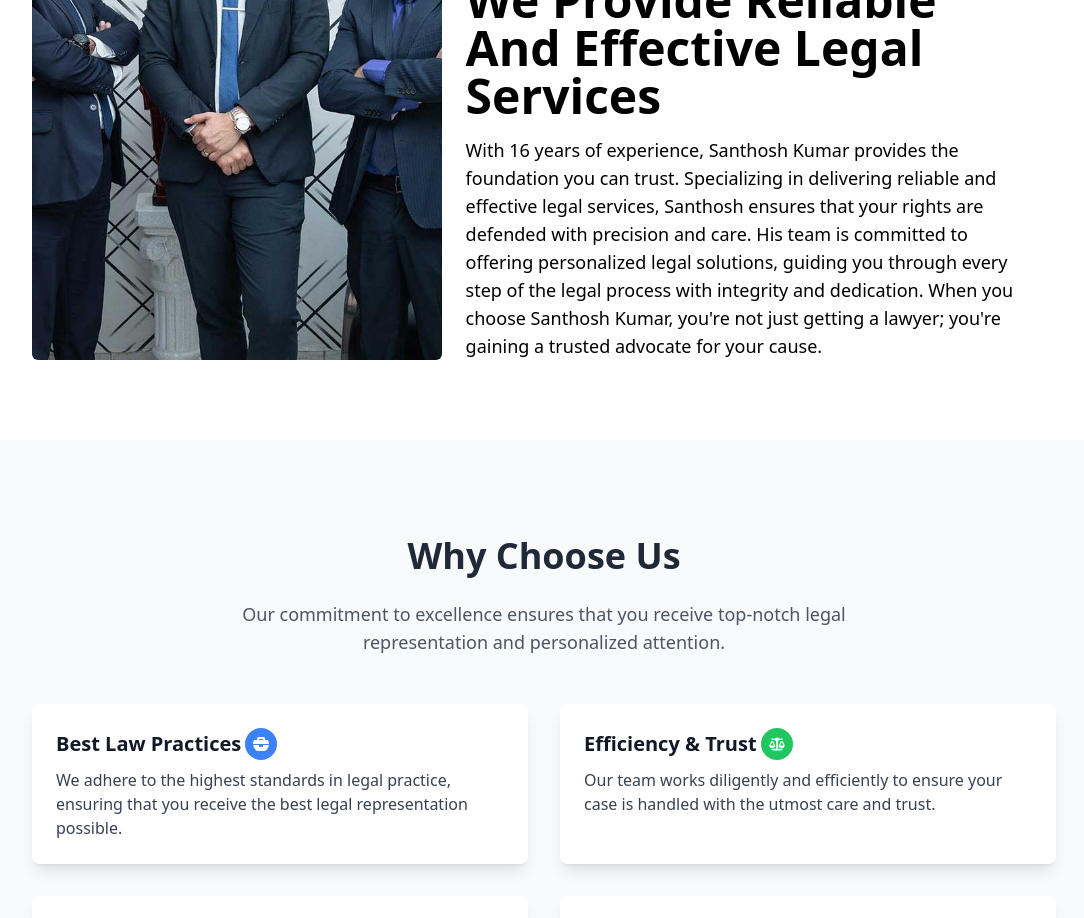
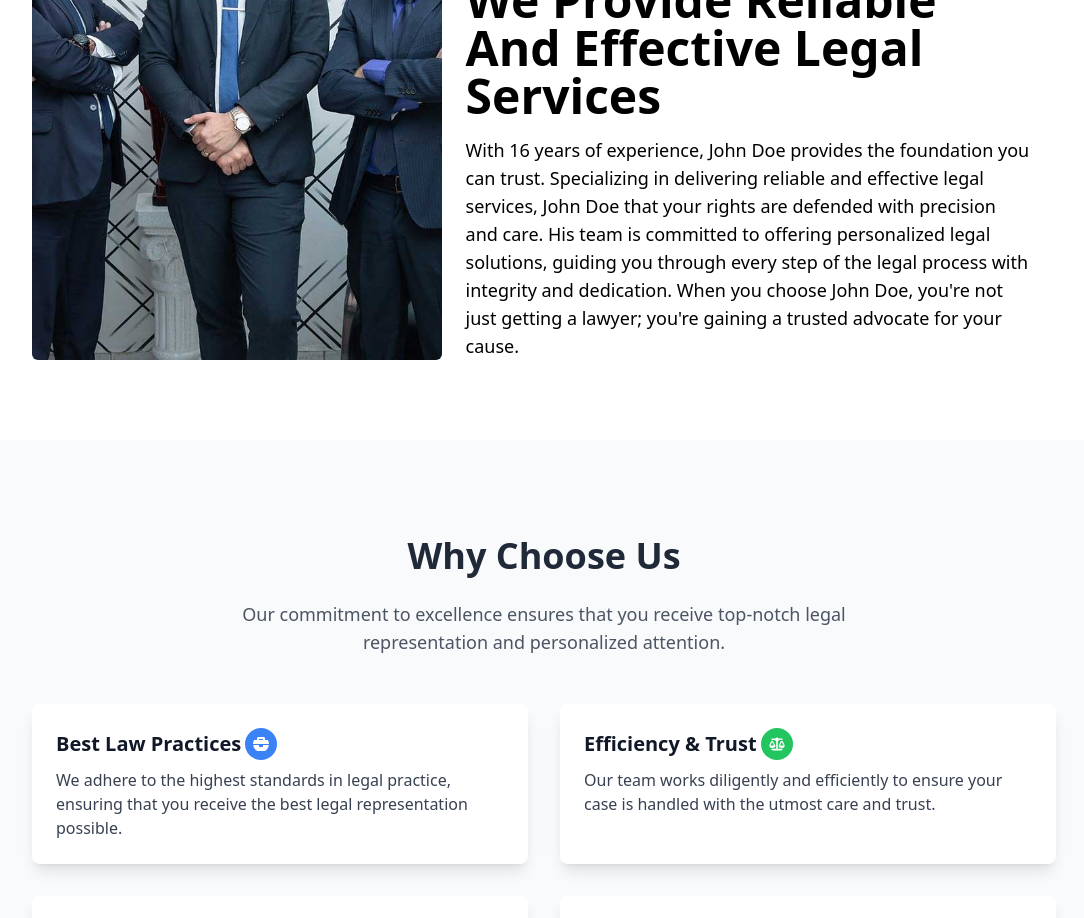
Before and after one commit to bhanudova02/lawyer-portfolio, a React (Vite) app: page / in a window 1280 px wide. Shown: the part 1060-1978 px from the top of the page, without its empty margins (96-1180 px from the left). Built offline with nearby package versions, Linux system fonts and the light colour scheme.

Commit message:
all old changes done

```diff
--- a/src/components/Experience.jsx
+++ b/src/components/Experience.jsx
@@ -21,7 +21,7 @@ export default function Experience() {
                                 <h6 data-aos="fade-up" data-aos-delay="600" className="font-semibold text-2xl">Learn About Us</h6>
                                 <h2 data-aos="fade-up" data-aos-delay="800" className="text-3xl md:text-5xl font-bold mt-1">We Provide Reliable And Effective Legal Services</h2>
                                 <p data-aos="fade-up" data-aos-delay="1000" className="text-lg mt-4">
-                                    With 16 years of experience, Santhosh Kumar provides the foundation you can trust. Specializing in delivering reliable and effective legal services, Santhosh ensures that your rights are defended with precision and care. His team is committed to offering personalized legal solutions, guiding you through every step of the legal process with integrity and dedication. When you choose Santhosh Kumar, you're not just getting a lawyer; you're gaining a trusted advocate for your cause.
+                                    With 16 years of experience, John Doe provides the foundation you can trust. Specializing in delivering reliable and effective legal services, John Doe that your rights are defended with precision and care. His team is committed to offering personalized legal solutions, guiding you through every step of the legal process with integrity and dedication. When you choose John Doe, you're not just getting a lawyer; you're gaining a trusted advocate for your cause.
                                 </p>
                             </div>
                         </div>
--- a/src/components/Header.jsx
+++ b/src/components/Header.jsx
@@ -36,7 +36,7 @@ export default function Header() {
       <div className='flex justify-between'>
         <div data-aos="zoom-in" data-aos-delay="500" data-aos-anchor-placement="top-center" >
           <Link to="/">
-            <img src={logo} alt="Logo" className="w-48 md:w-52 h-auto" />
+            <img src={logo} alt="Logo" className="w-10 md:w-14 h-auto" />
           </Link>
         </div>
         <ul data-aos="zoom-in" data-aos-delay="800" className="hidden md:flex items-center gap-8 font-semibold">
```
Also changed, not shown: public/logo.png, public/white_logo.png.
